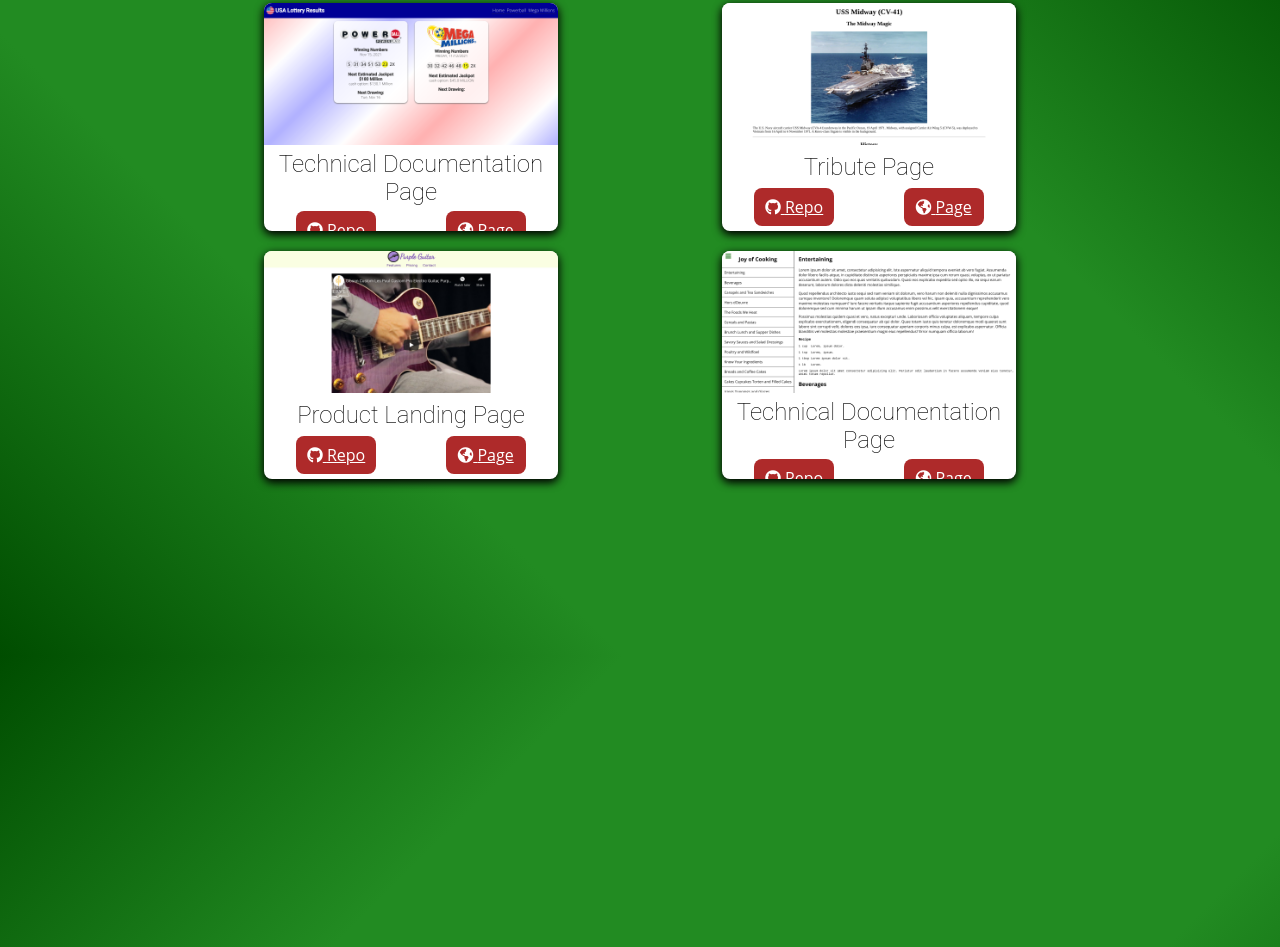
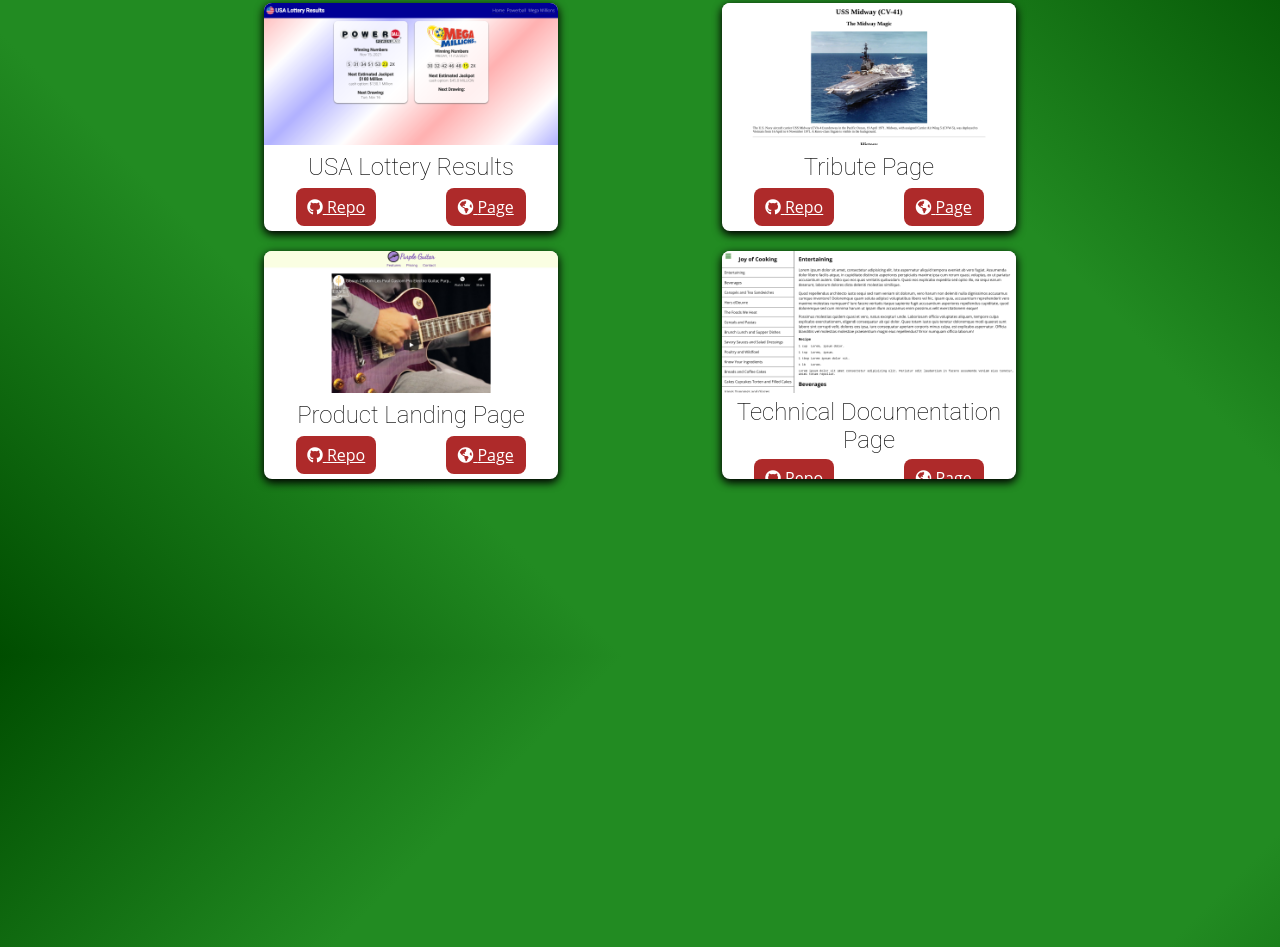
Before and after one commit to michael-joseph-miller/MichaelJosephMiller.github.io, a website built with Parcel: page src/index.html in a window 1280 px wide. Shown: the part 944-1891 px from the top of the page. Built offline with nearby package versions, Linux system fonts and the light colour scheme; a web font is replaced by a local one.

Commit message:
add .parcel-cache to .git ignore, edit projrct card titlr

```diff
--- a/src/index.html
+++ b/src/index.html
@@ -37,7 +37,7 @@
             src="./images/usa-lottery-results-screenshot.png"
             alt="screenshot of u.s.s. midway tribute page"
           />
-          <h3 class="sub-title">Technical Documentation Page</h3>
+          <h3 class="sub-title">USA Lottery Results</h3>
           <a
             class="link-button"
             href="https://github.com/michael-joseph-miller/usa-lottery-results"
```
Also changed, not shown: 1 other file.
